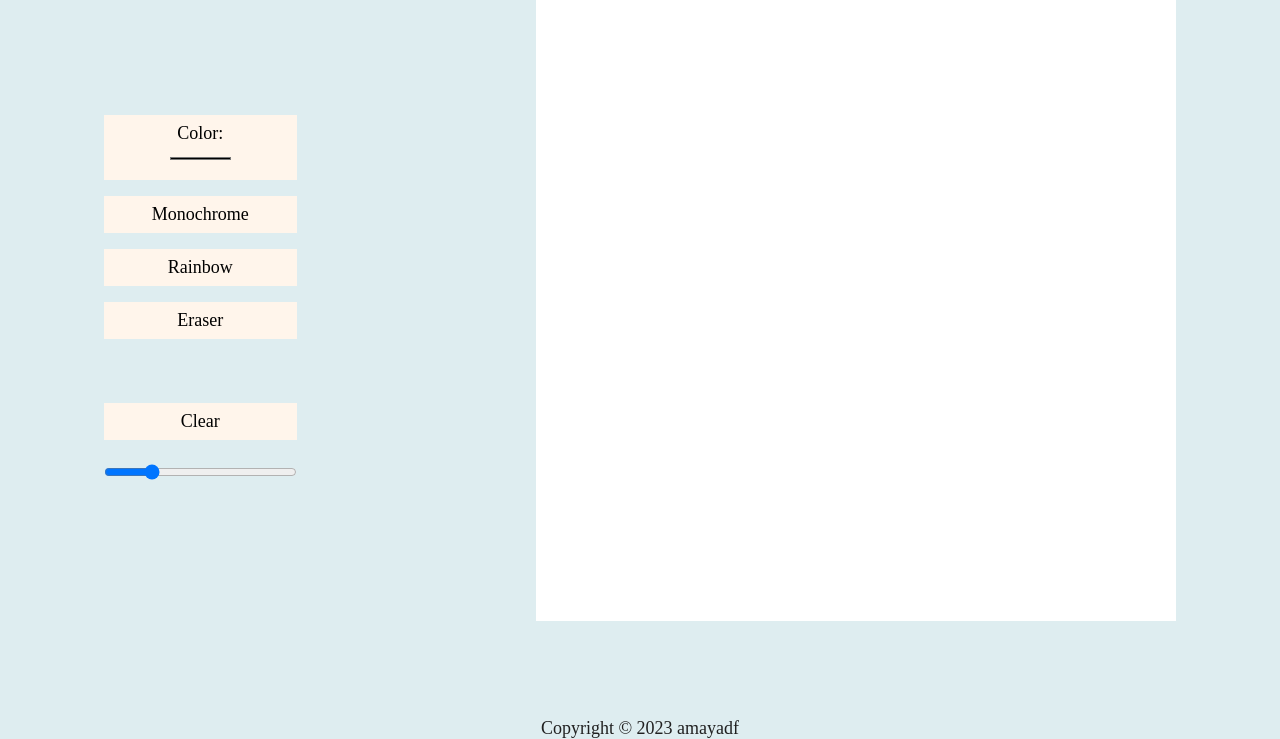
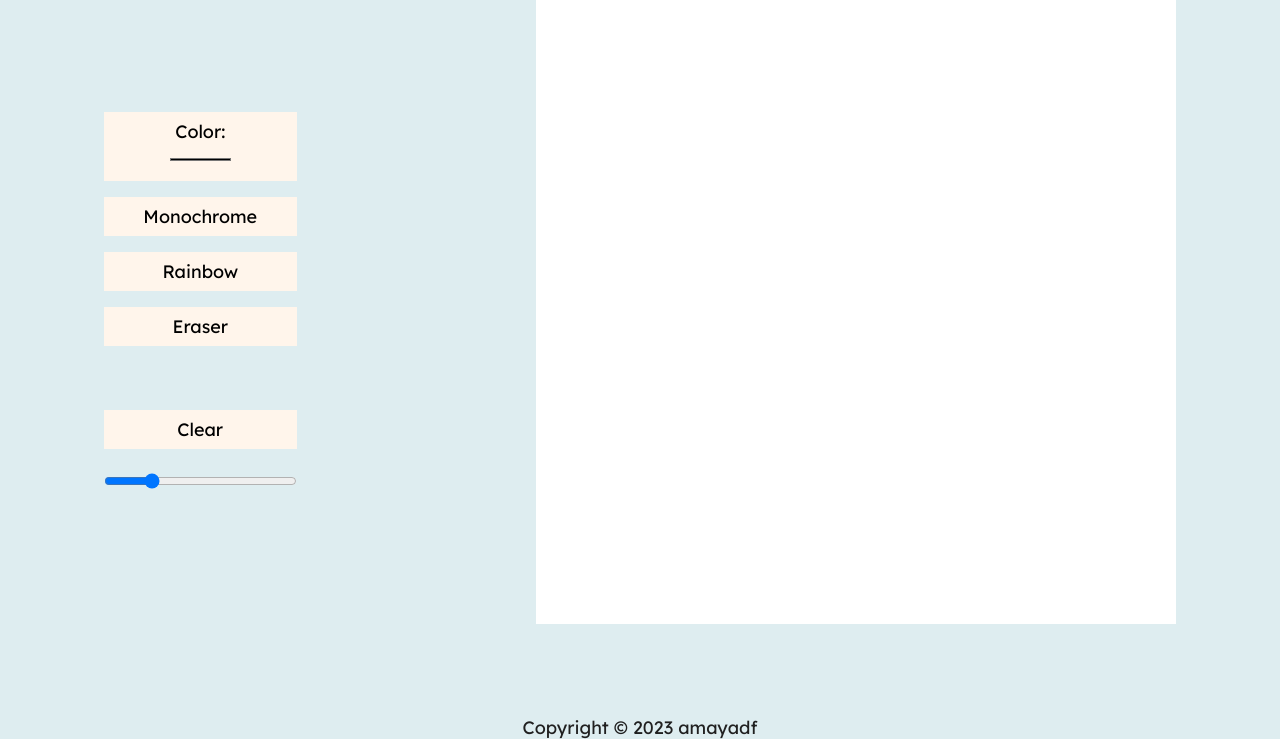
Before and after one commit to amayadf/odin-etch-a-sketch, a plain HTML site: page index.html in a window 1280 px wide. Shown: the part 61-800 px from the top of the page. Drawn offline with Linux system fonts and the light colour scheme.

Commit message:
Add font family

```diff
--- a/styles.css
+++ b/styles.css
@@ -1,3 +1,8 @@
+@font-face {
+    font-family: 'Lexend';
+    src: url(font-lexend/Lexend-VariableFont_wght.ttf);
+}
+
 :root{
     --main-dark: #202020;
     --main-light:#DEEDF0;
@@ -23,6 +28,7 @@ body {
     background-color: var(--main-light);
     color: var(--main-dark);
     font-size: 18px;
+    font-family: 'Lexend';
     margin: 0;
     height: 100vh;
     text-align: center;
```
Also changed, not shown: font-lexend/Lexend-VariableFont_wght.ttf (added), font-lexend/OFL.txt (added), font-lexend/static/Lexend-Black.ttf (added), font-lexend/static/Lexend-Bold.ttf (added), font-lexend/static/Lexend-ExtraBold.ttf (added), font-lexend/static/Lexend-ExtraLight.ttf (added), font-lexend/static/Lexend-Light.ttf (added), font-lexend/static/Lexend-Medium.ttf (added), font-lexend/static/Lexend-Regular.ttf (added), font-lexend/static/Lexend-SemiBold.ttf (added), font-lexend/static/Lexend-Thin.ttf (added).
